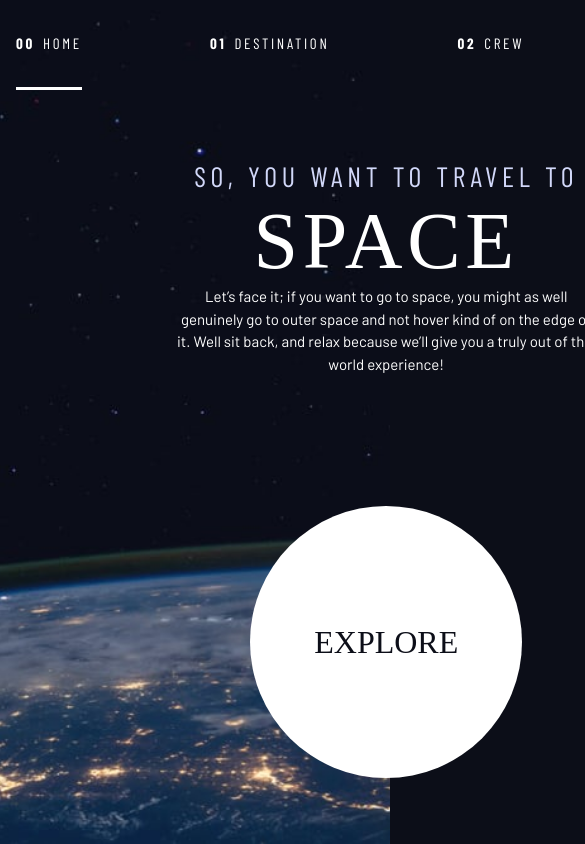
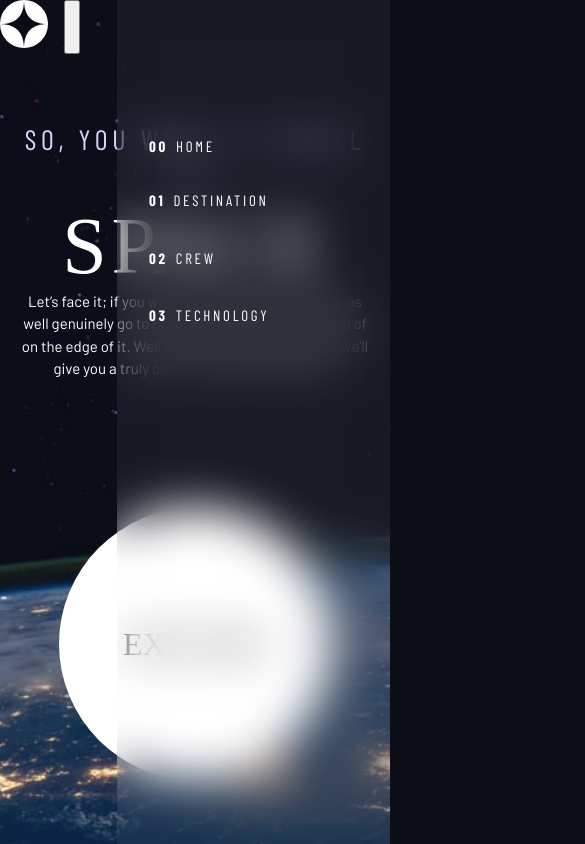
Before and after one commit to hascho/space-tourism, a Next.js app: page / in a window 390 px wide. Shown: the top 844 px of the page, 585 px wide, since content can reach past the window. Built offline with nearby package versions, Linux system fonts and the light colour scheme; a web font is replaced by a local one.

Commit message:
feat(primary-navigation): adjust css styles
* add css styles to remove underline-indicator for active elements
* add menu toggle button
* add glassmorphism effect and fallback css for browsers not supporting backdrop-filter

```diff
--- a/src/components/PrimaryNavigation/PrimaryNavigation.module.css
+++ b/src/components/PrimaryNavigation/PrimaryNavigation.module.css
@@ -1,9 +1,29 @@
 .primaryNavigation {
-  --gap: 8rem;
   --underline-gap: 2rem;
   list-style: none;
   padding: 0;
   margin: 0;
+  background: hsl( var(--clr-dark) / .95);
+}
+
+@supports (backdrop-filter: blur(1.5rem)) {
+  .primaryNavigation {
+    background: hsl( var(--clr-white) / 0.05);
+    backdrop-filter: blur(1.5rem);
+  }
+}
+
+@media (max-width: 35em) {
+  .primaryNavigation {
+    --underline-gap: .5rem;
+    position: fixed;
+    z-index: 1000;
+    inset: 0 0 0 30%;
+    list-style: none;
+    padding: min(20rem, 15vh) 2rem;
+    margin: 0;
+    flex-direction: column;
+  }
 }
 
 .primaryNavigation a {
--- a/src/components/PrimaryNavigation/PrimaryNavigation.tsx
+++ b/src/components/PrimaryNavigation/PrimaryNavigation.tsx
@@ -22,8 +22,15 @@ function PrimaryNavigationItem({ active, children }: PrimaryNavigationProps) {
 
 function PrimaryNavigation() {
   return (
+    <>
+      <button className="mobile-nav-toggle" aria-controls="primary-navigation" aria-expanded="false">
+        <span className="sr-only">Menu</span>
+      </button>
       <nav>
-      <ul className={classNames(styles.primaryNavigation, 'underline-indicators', 'flex')}>
+        <ul
+          id="primary-navigation"
+          className={classNames(styles.primaryNavigation, 'underline-indicators', 'flex')}
+        >
           <PrimaryNavigationItem active>
             <span>00</span>Home
           </PrimaryNavigationItem>
@@ -38,6 +45,7 @@ function PrimaryNavigation() {
           </PrimaryNavigationItem>
         </ul>
       </nav>
+    </>
   );
 }
 
--- a/src/pages/index.tsx
+++ b/src/pages/index.tsx
@@ -51,7 +51,7 @@ const Home: NextPage = () => {
     <div className={classNames(styles.home, styles.bgImage)}>
       <header className="primaryHeader flex">
         <div>
-          <Image className="logo" src="/assets/shared/logo.svg" alt="space tourism logo" width="20" height="20" />
+          <Image className="logo" src="/assets/shared/logo.svg" alt="space tourism logo" width="48" height="48" />
         </div>
         <PrimaryNavigation />
       </header>
--- a/src/styles/globals.css
+++ b/src/styles/globals.css
@@ -266,3 +266,9 @@ select {
   color: hsl( var(--clr-white) / 1 );
   border-color: hsl( var(--clr-white) / 1 );
 }
+
+@media (max-width: 35em) {
+  #primary-navigation.underline-indicators > .active {
+    border: 0;
+  }
+}
```
Lines whose indentation alone changed are shown as unchanged.
